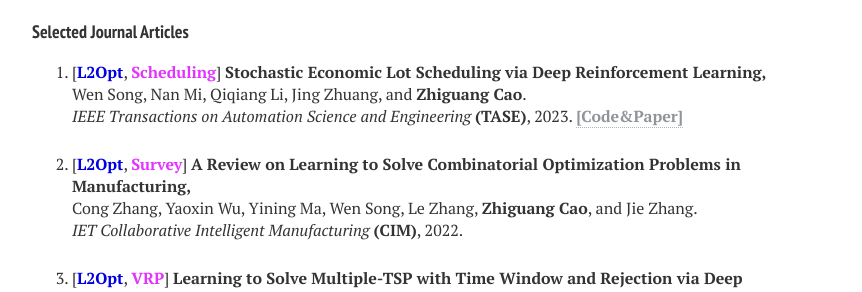
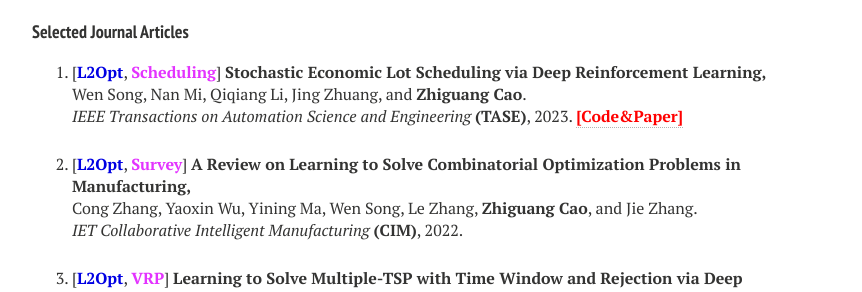
Before and after one commit to zhiguangcaosg/zhiguangcaosg.github.io, a Jekyll site: the page built from publications.md, in a window 1280 px wide. Shown: the part 1776-2068 px from the top of the page, without its empty margins (288-1150 px from the left). Built offline with Jekyll 4.4.1, drawn with Linux system fonts in a browser that asks for light colours; nearby versions of some CDN libraries.

Commit message:
Update publications.html

```diff
--- a/_layouts/publications.html
+++ b/_layouts/publications.html
@@ -285,7 +285,7 @@ div.bibtex pre { font-size: 75%; overflow: auto;  width: 100%; padding: 0em 0em;
 <p>
 [<font color="#0000E3"><b>L2Opt</b></font>, <font color="#E333FF"><b>Scheduling</b></font>] <b>Stochastic Economic Lot Scheduling via Deep Reinforcement Learning,</b>
 <br>Wen Song, Nan Mi, Qiqiang Li, Jing Zhuang, and <b>Zhiguang Cao</b>.<br>
-<i>IEEE Transactions on Automation Science and Engineering</i> <b>(TASE)</b>, 2023. <a href="https://zhiguangcaosg.github.io/publications/"> <font color="#8F959A"><b>[Code&Paper]</b> </font></a>
+<i>IEEE Transactions on Automation Science and Engineering</i> <b>(TASE)</b>, 2023. <a href="https://github.com/Meeea-914/elsp_drl" target="_blank"> <font color="#FF0000"><b>[Code&Paper]</b> </font></a>
 </p>
 </li>
 
```
